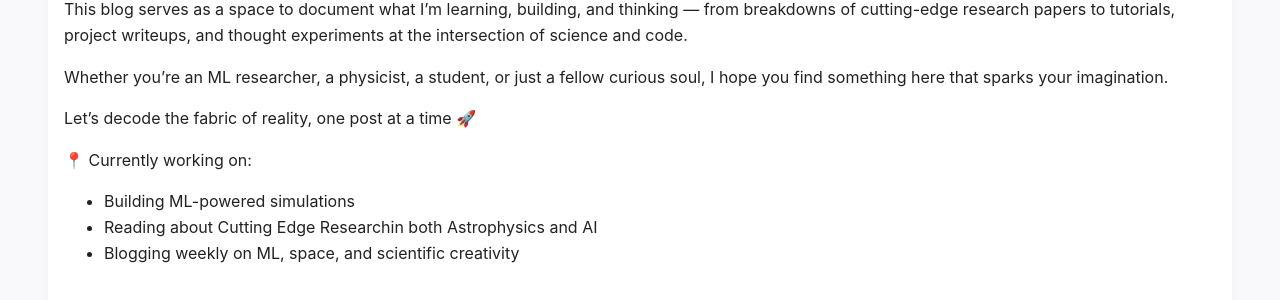
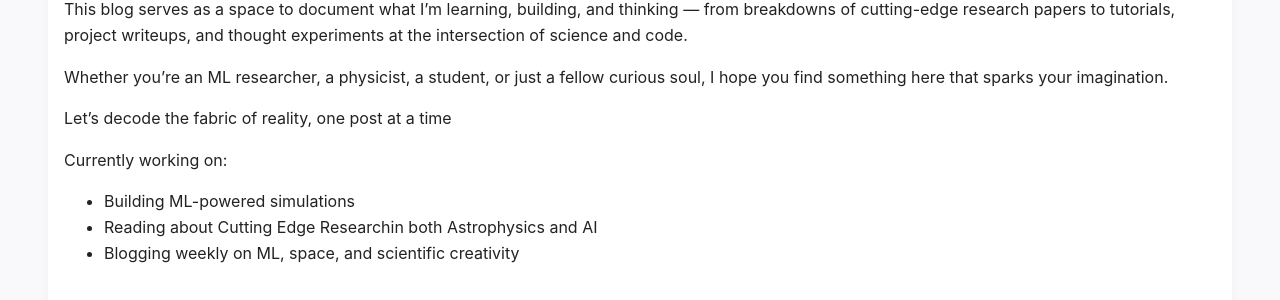
Before and after one commit to Raahul-Thakur/tensorandquarks.github.io, a Jekyll site: the page built from about.md, in a window 1280 px wide. Shown: the part 367-667 px from the top of the page. Built offline with Jekyll 4.4.1, drawn with Linux system fonts in a browser that asks for light colours.

```diff
--- a/about.md
+++ b/about.md
@@ -13,9 +13,9 @@ This blog serves as a space to document what I’m learning, building, and think
 
 Whether you're an ML researcher, a physicist, a student, or just a fellow curious soul, I hope you find something here that sparks your imagination.
 
-Let’s decode the fabric of reality, one post at a time 🚀
+Let’s decode the fabric of reality, one post at a time
 
-📍 Currently working on:
+Currently working on:
 - Building ML-powered simulations
 - Reading about Cutting Edge Researchin both Astrophysics and AI
 - Blogging weekly on ML, space, and scientific creativity
```
